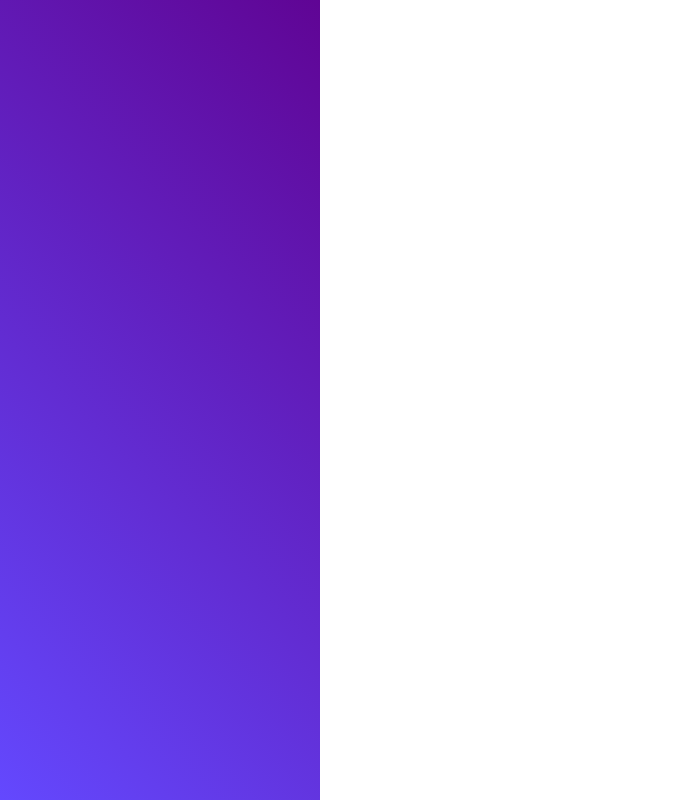
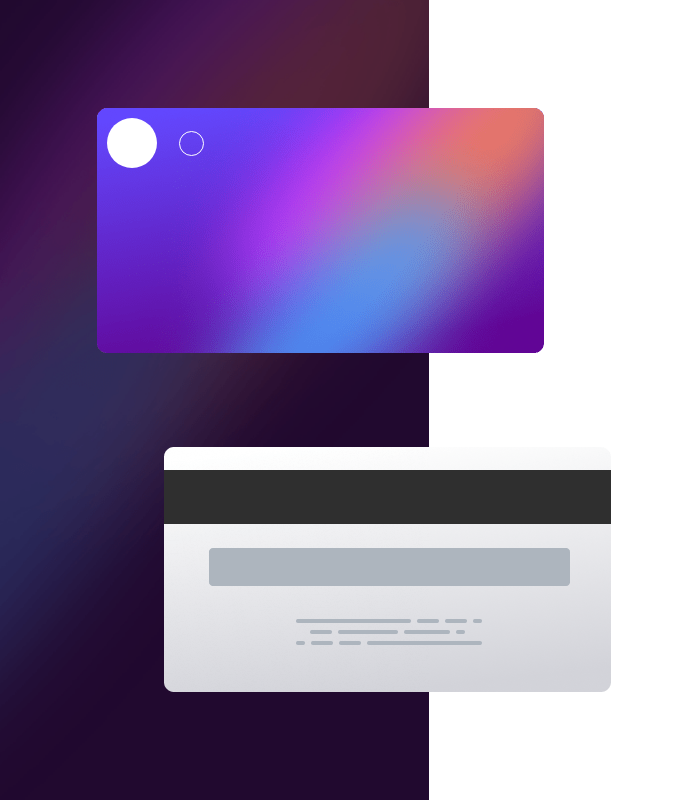
Before and after one commit to sajeell/interactive-card-challenge-2, a plain HTML site: page index.html in a window 1280 px wide. Shown: the whole page, without its empty margins (0-674 px from the left). Drawn offline with Linux system fonts and the light colour scheme.

Commit message:
:construction: Cards

```diff
--- a/index.html
+++ b/index.html
@@ -22,8 +22,29 @@
   <body>
     <main>
       <section role="left" class="left">
-        <div class="bg"></div>
-        <div class="cards-wrapper"></div>
+        <div class="bg">
+          <img src="./images/bg-main-desktop.png" alt="bg-pattern-top" />
+        </div>
+        <div class="cards-wrapper">
+          <div class="card">
+            <div class="card-top">
+              <img src="./images/bg-card-front.png" alt="Card Front" />
+            </div>
+            <div class="card-content">
+              <div class="front-card-content-row">
+                <div id="big-circle"></div>
+                <div id="small-circle"></div>
+              </div>
+              <div class="front-card-content-row"></div>
+              <div class="front-card-content-row"></div>
+            </div>
+          </div>
+          <div class="card">
+            <div class="card-top">
+              <img src="./images/bg-card-back.png" alt="Card Back" />
+            </div>
+          </div>
+        </div>
       </section>
       <section role="right" class="right"></section>
     </main>
--- a/style.css
+++ b/style.css
@@ -25,11 +25,66 @@ main {
 .left {
   display: grid;
   grid-template-columns: 1fr 1fr;
+  place-items: center;
 }
 
-.bg {
-  background: var(--gradiant);
+.bg img {
+  height: 100vh;
+  z-index: -1;
+}
+
+.cards-wrapper {
+  display: flex;
+  flex-direction: column;
+  justify-content: space-between;
+  align-items: center;
+  position: absolute;
+}
+
+.card:first-child {
+  left: 20%;
+}
+
+.card:last-child {
+  margin-left: 30%;
+  margin-top: 20%;
+}
+
+.card-top {
+  z-index: -1;
+}
+
+.card-content {
+  display: grid;
+  grid-template-rows: 1fr 2fr 1fr;
+  padding: 10px;
+  position: absolute;
+  top: 0;
+}
+
+.front-card-content-row:first-child {
+  display: grid;
+  grid-template-columns: 1fr 1fr;
+  place-items: center;
+  gap: 10px;
+}
+
+#big-circle {
+  width: 50px;
+  height: 50px;
+  border-radius: 50%;
+  background: var(--white);
   display: flex;
   justify-content: center;
   align-items: center;
 }
+
+#small-circle {
+  width: 25px;
+  height: 25px;
+  border-radius: 50%;
+  border: 1px solid var(--white);
+  display: flex;
+  justify-content: center;
+  align-items: center;
+}
```
